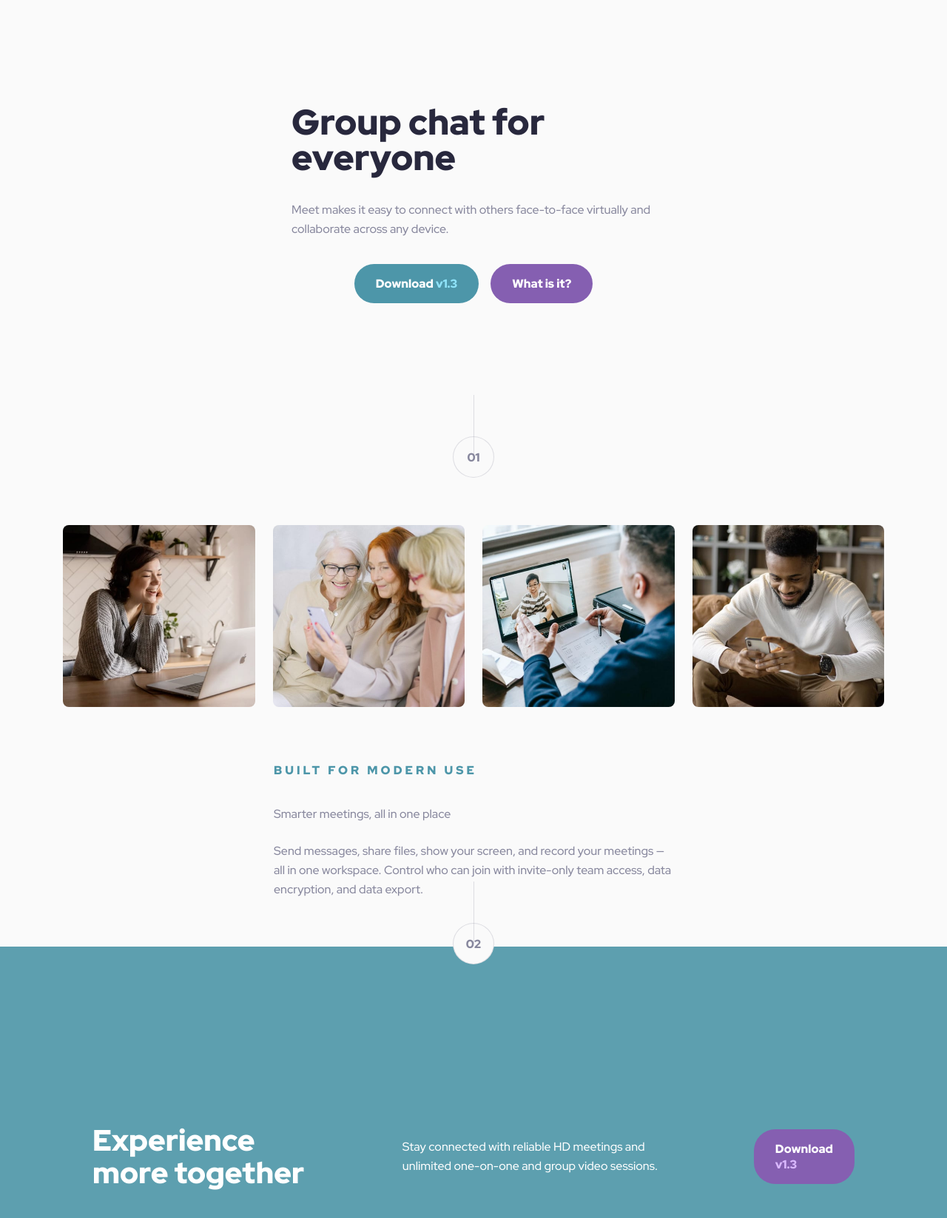
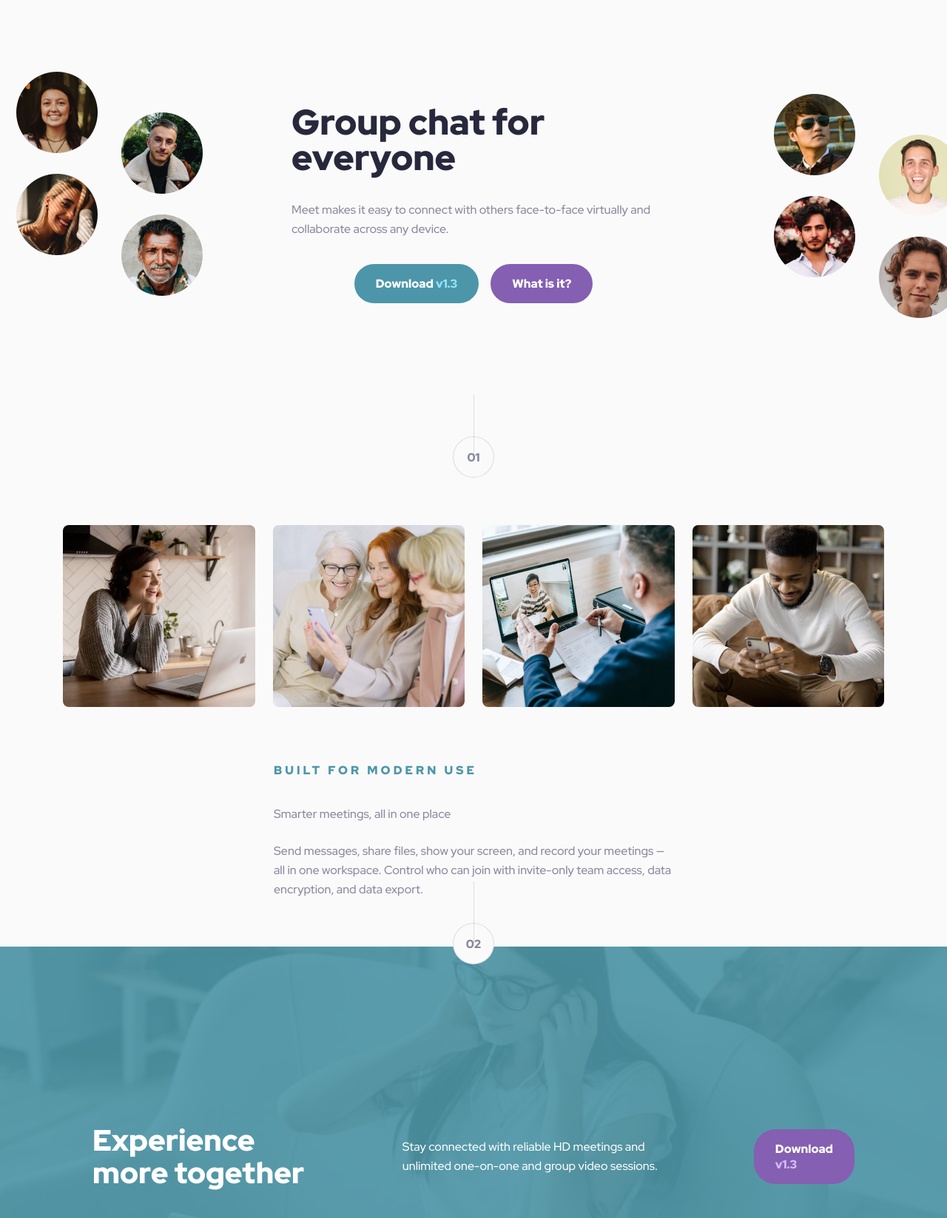
Before and after one commit to WeyehnR/meet-landing-page, a plain HTML site: page index.html in a window 1280 px wide. Shown: the part 111-1758 px from the top of the page at 74% size. Drawn offline with Linux system fonts and the light colour scheme.

Commit message:
fixed file paths in css

```diff
--- a/index.html
+++ b/index.html
@@ -31,7 +31,7 @@
             <source
               media="(min-width: 1200px)"
               srcset="
-                ./starter-code/assets/desktop/image-hero-left.png,
+                .\starter-code\assets\desktop\image-hero-left.png,
                 ./starter-code/assets/desktop/image-hero-right.png
               "
             />
--- a/styles.css
+++ b/styles.css
@@ -172,7 +172,7 @@ p {
 /* Footer */
 .footer {
   position: relative;
-  background-image: url(./assets/mobile/image-footer.jpg);
+  background-image: url(./starter-code/assets/mobile/image-footer.jpg);
   background-size: cover;
   background-position: center;
 }
@@ -242,7 +242,7 @@ p {
     margin: 0 auto;
   }
   .footer {
-    background-image: url(./assets/tablet/image-footer.jpg);
+    background-image: url(./starter-code/assets/tablet/image-footer.jpg);
   }
   .footer__content {
     display: flex;
@@ -285,12 +285,12 @@ p {
     background-repeat: no-repeat;
   }
   .hero::before {
-    background-image: url(./assets/desktop/image-hero-left.png);
+    background-image: url(./starter-code/assets/desktop/image-hero-left.png);
     left: -120px;
     top: 20px;
   }
   .hero::after {
-    background-image: url(./assets/desktop/image-hero-right.png);
+    background-image: url(./starter-code/assets/desktop/image-hero-right.png);
     right: -160px;
     top: 50px;
   }
@@ -311,7 +311,7 @@ p {
   }
 
   .footer {
-    background-image: url(./assets/desktop/image-footer.jpg);
+    background-image: url(./starter-code/assets/desktop/image-footer.jpg);
   }
 
   .footer__content {
```
